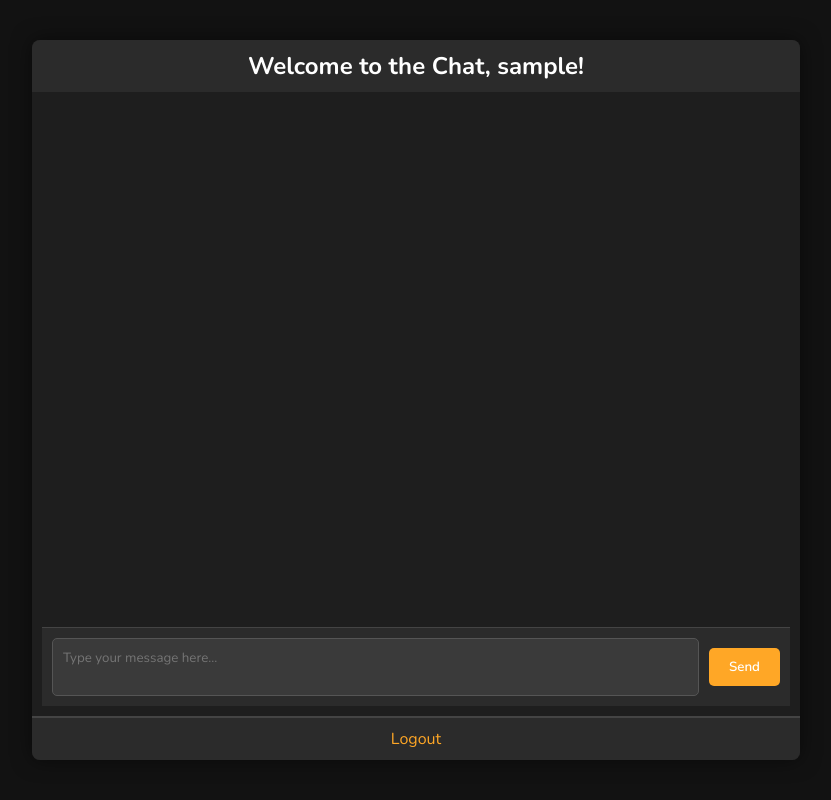
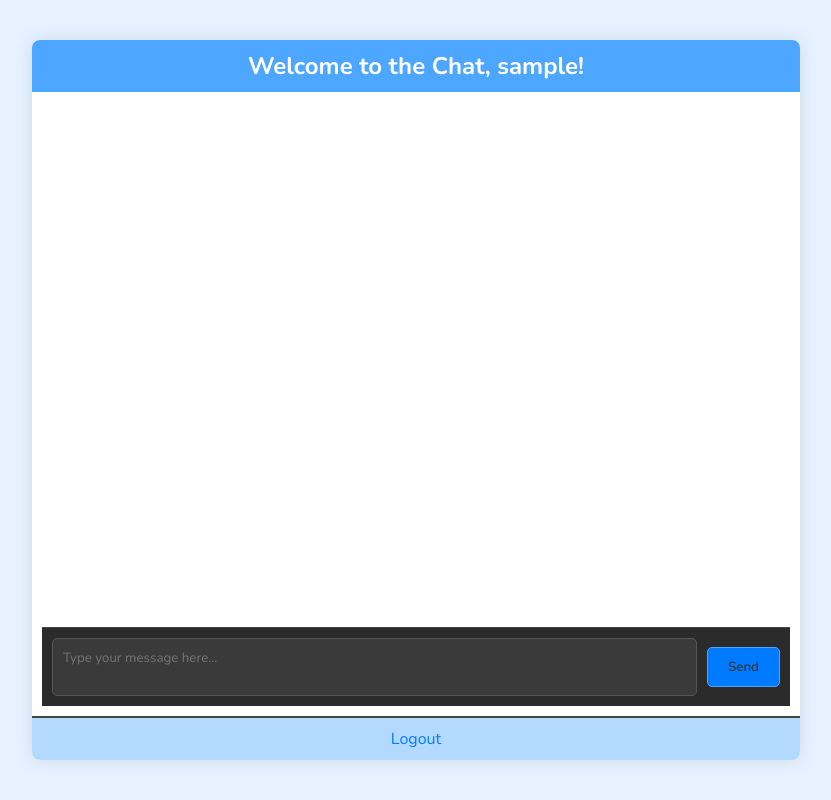
Before and after one commit to IrregularPersona/chat_appv2, a Flask app: page /chat in a window 1280 px wide. Shown: the whole page, without its empty margins (224-1055 px from the left). Run offline with Flask 3, Linux system fonts and the light colour scheme; the visitor is signed in with stand-in values (Sample User, id 1); data that the repository does not hold is empty; some libraries are stand-ins or nearby versions.

Commit message:
fix app.py

```diff
--- a/app.py
+++ b/app.py
@@ -77,7 +77,7 @@ def chat():
 
     existing_messages = [
         {
-            'username': msg.user.username,
+            'username': msg.global_user.username,
             'message': msg.text,
             'timestamp': msg.timestamp.strftime('%Y-%m-%d %H:%M:%S')
         } for msg in messages
--- a/static/css/chat.css
+++ b/static/css/chat.css
@@ -1,11 +1,23 @@
+:root {
+    --bg-primary: #e6f2ff;
+    --bg-secondary: #b3d9ff;
+    --bg-dark: #4da6ff;
+    --text-primary: #333;
+    --text-secondary: #0066cc;
+    --accent-color: #007bff;
+    --accent-hover: #0056b3;
+    --message-bg-self: #4da6ff;
+    --message-bg-other: #b3d9ff;
+}
+
 /* General Styling */
 body, button, input, textarea {
     font-family: 'Nunito', sans-serif !important;
 }
 
 body {
-    background-color: #121212;
-    color: #e0e0e0;
+    background-color: var(--bg-primary);
+    color: var(--text-primary);
     margin: 0;
     display: flex;
     justify-content: center;
@@ -13,12 +25,13 @@ body {
     height: 100vh;
 }
 
+
 h2 {
     text-align: center;
     padding: 10px;
-    background-color: #2b2b2b;
+    background-color: var(--bg-dark);
     margin: 0;
-    color: #ffffff;
+    color: white;
 }
 
 /* Chat Container */
@@ -29,11 +42,12 @@ h2 {
     height: 90vh;
     width: 60%;
     max-width: 800px;
-    background-color: #1e1e1e;
+    background-color: white;
     border-radius: 8px;
-    box-shadow: 0px 0px 20px rgba(0, 0, 0, 0.5);
+    box-shadow: 0px 0px 20px rgba(0, 0, 0, 0.1);
     overflow: hidden;
 }
+
 /* Chat Content (Messages Area) */
 .chat-content {
     flex: 1;
@@ -73,7 +87,7 @@ h2 {
 
 .message-header strong {
     font-size: 0.9em;
-    color: #00e5ff;
+    color: var(--text-secondary);
     font-weight: 600;
 }
 
@@ -109,8 +123,8 @@ h2 {
     border-radius: 12px;
     width: fit-content;
     /* min-width: 70px; */
-    background-color: #333;
-    color: #d3d3d3;
+    background-color: var(--message-bg-other);
+    color: var(--text-primary);
     box-shadow: 0 2px 5px rgba(0, 0, 0, 0.3);
     word-wrap: break-word;
     font-size: 0.9em;
@@ -118,7 +132,7 @@ h2 {
 }
 
 .message-bubble.self {
-    background-color: #2196F3;
+    background-color: var(--message-bg-self);
     color: white;
     text-align: end;
     /* align-self: flex-end; */
@@ -168,9 +182,9 @@ p {
 }
 
 .send-button {
-    background-color: #ffa726;
-    color: #ffffff;
-    border: none;
+    background-color: var(--accent-color);
+    border: 1px solid var(--bg-dark);
+    color: var(--text-primary);
     border-radius: 5px;
     padding: 10px 20px;
     cursor: pointer;
@@ -178,22 +192,22 @@ p {
 }
 
 .send-button:hover {
-    background-color: #ff9800;
+    background-color: var(--accent-hover);
 }
 
 /* Logout Link */
 .logout {
     text-align: center;
     display: block;
-    color: #ffa726;
+    color: var(--accent-color);
+    background-color: var(--bg-secondary);
     text-decoration: none;
     padding: 10px;
-    background-color: #2b2b2b;
     border-top: 1px solid #444;
 }
 
 .logout:hover {
-    color: #ff9800;
+    color: var(--accent-hover);
 }
 
 /* Custom Scrollbar Styling */
```
